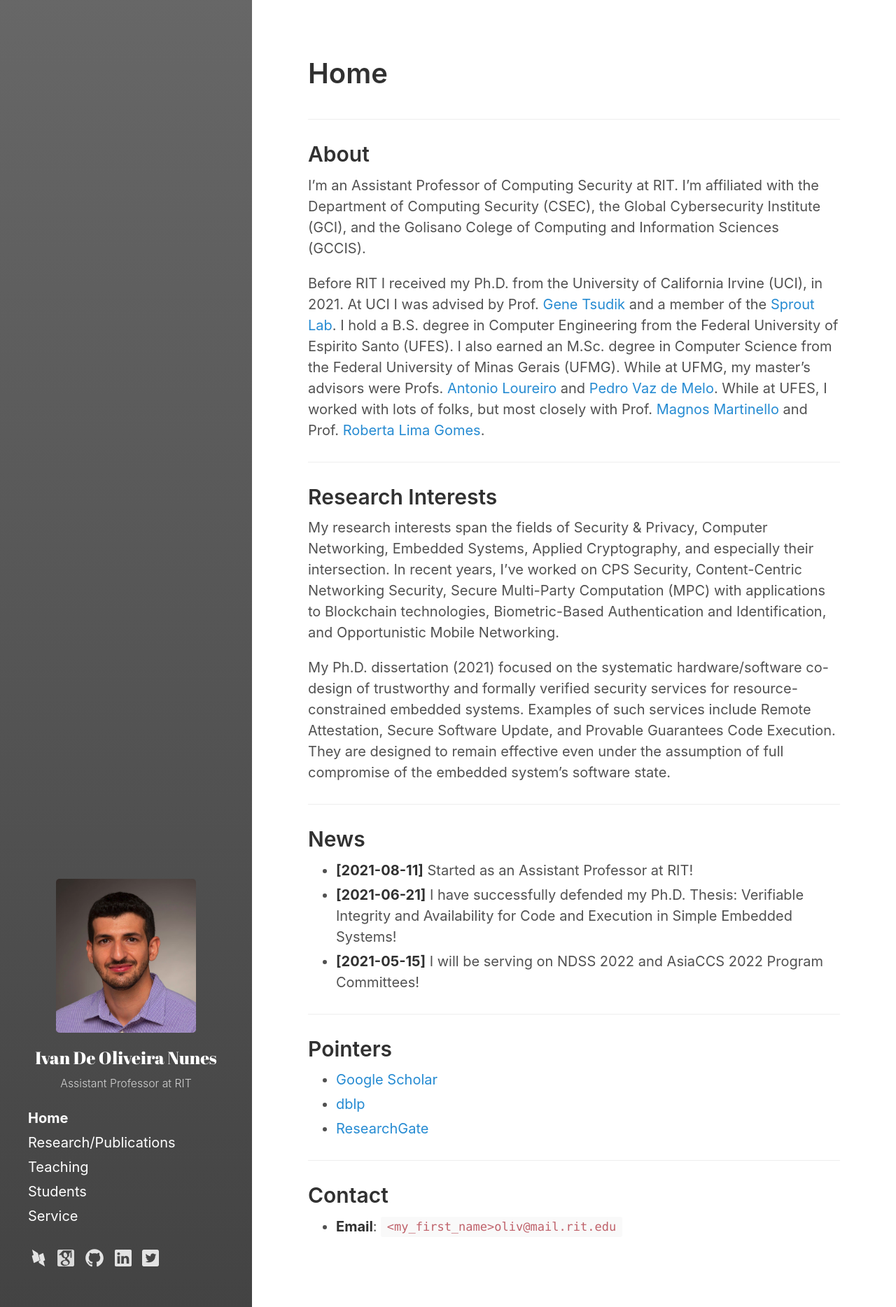
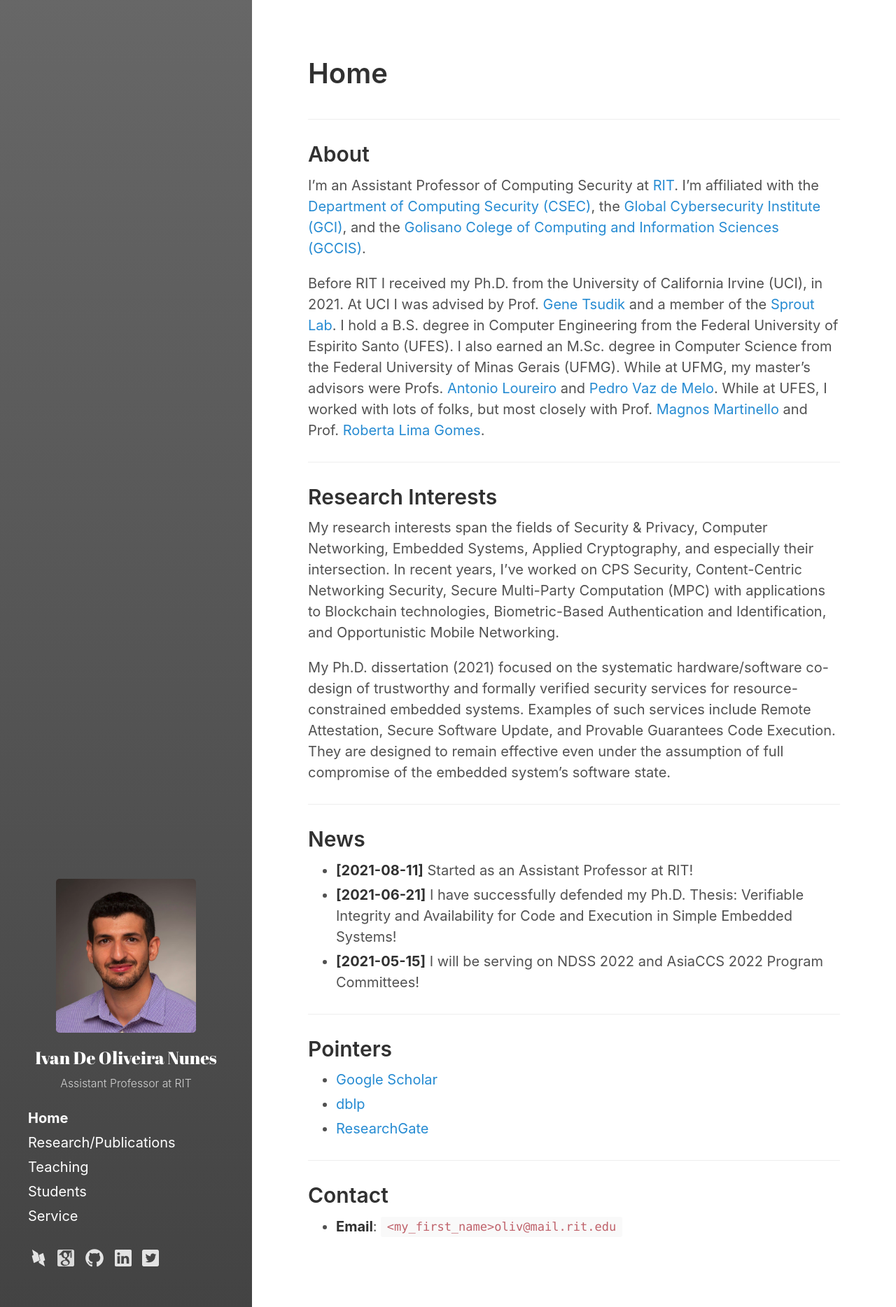
Before and after one commit to ivanolive/ivanolive.github.io, a Jekyll site: the page built from index.md, in a window 1280 px wide. Shown: the whole page at 70% size. Built offline with Jekyll 4.4.1, drawn with Linux system fonts in a browser that asks for light colours; part of the change alters nothing that is shown.

```diff
--- a/index.md
+++ b/index.md
@@ -8,8 +8,8 @@ ___
 
 ## About
 
-I'm an Assistant Professor of Computing Security at RIT.
-I'm affiliated with the Department of Computing Security (CSEC), the Global Cybersecurity Institute (GCI), and the Golisano Colege of Computing and Information Sciences (GCCIS).
+I'm an Assistant Professor of Computing Security at [RIT](rit.edu).
+I'm affiliated with the [Department of Computing Security (CSEC)](https://www.rit.edu/computing/department-computing-security), the [Global Cybersecurity Institute (GCI)](https://www.rit.edu/cybersecurity/facilities), and the [Golisano Colege of Computing and Information Sciences (GCCIS)](https://www.rit.edu/computing/).
 
 Before RIT I received my Ph.D. from the University of California Irvine (UCI), in 2021.
 At UCI I was advised by Prof. [Gene Tsudik](https://www.ics.uci.edu/~gts/) and a member of the [Sprout Lab](http://sprout.ics.uci.edu/).
```
